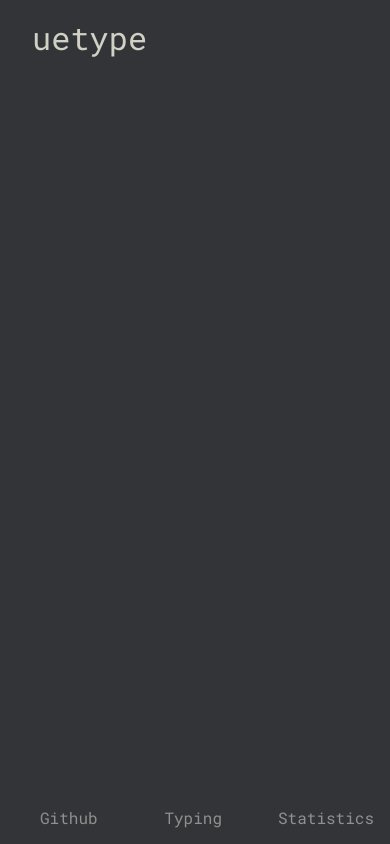
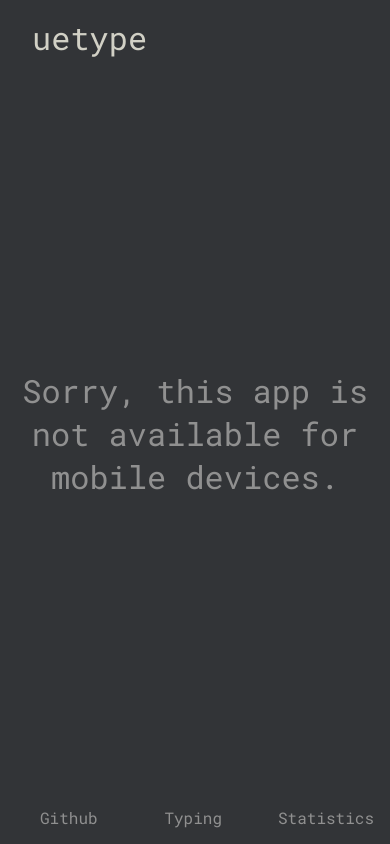
Before and after one commit to ahmedsemih/Vue-Typing-App, a Vue app: page / in a window 390 px wide. Built offline with nearby package versions, Linux system fonts and the light colour scheme; some icons are missing.

Commit message:
feat: create typing view

```diff
--- a/src/router/index.js
+++ b/src/router/index.js
@@ -1,8 +1,11 @@
-import { createRouter, createWebHistory } from 'vue-router'
+import { createRouter, createWebHistory } from 'vue-router';
+import TypingView from '../views/TypingView.vue';
 
 const router = createRouter({
   history: createWebHistory(import.meta.env.BASE_URL),
-  routes: []
+  routes: [
+    { path: '/', component: TypingView }
+  ]
 })
 
 export default router;
--- /dev/null
+++ b/src/views/TypingView.vue
@@ -0,0 +1,37 @@
+<script setup>
+import TopBar from "@/components/Topbar/TopBar.vue";
+import TypingArea from "@/components/TypingArea/TypingArea.vue";
+</script>
+
+<template>
+  <section>
+    <TopBar />
+    <TypingArea />
+  </section>
+  <p class="message">Sorry, this app is not available for mobile devices.</p>
+</template>
+
+<style scoped>
+section {
+  height: 500px;
+  display: flex;
+  flex-direction: column;
+  gap: 4rem;
+}
+
+.message {
+  font-size: 2rem;
+  text-align: center;
+  display: none;
+  padding-inline: 1rem;
+}
+
+@media (max-width: 1024px) {
+  section {
+    display: none;
+  }
+  .message {
+    display: block;
+  }
+}
+</style>
```
